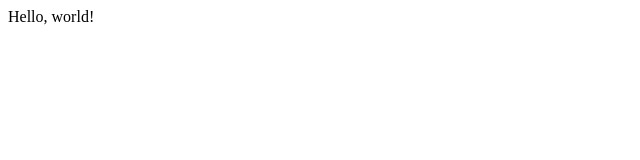
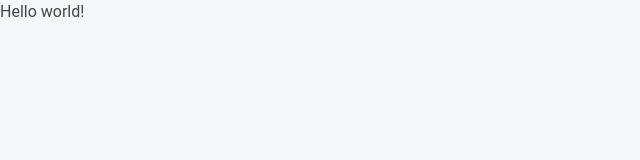
Before and after one commit to arempe93/ts-react-boilerplate, a React app: page / in a window 1280 px wide. Shown: the top 160 px of the page, without its empty margins (0-640 px from the left). Built offline with nearby package versions, Linux system fonts and the light colour scheme; the HTML template or start-up script is replaced by a standard one.

Commit message:
add styled components and react router

```diff
--- a/src/App.tsx
+++ /dev/null
@@ -1,10 +0,0 @@
-import React from 'react'
-import { hot } from 'react-hot-loader/root'
-
-const App = () => (
-  <div>
-    Hello, world!
-  </div>
-)
-
-export default hot(App)
--- /dev/null
+++ b/src/components/GlobalStyle.ts
@@ -0,0 +1,46 @@
+import { createGlobalStyle } from 'styled-components'
+
+const GlobalStyle = createGlobalStyle`
+  * {
+    box-sizing: border-box;
+  }
+
+  html,
+  body {
+    display: initial;
+    min-height: 100%;
+    width: 100vw;
+
+    font-size: 16px;
+    line-height: 1.5;
+  }
+
+  body {
+    -webkit-overflow-scrolling: touch;
+    margin: 0;
+    overflow-y: auto;
+
+    background-color: ${p => p.theme.lightGray};
+    color: ${p => p.theme.black72};
+
+    -webkit-font-smoothing: antialiased;
+    -moz-osx-font-smoothing: grayscale;
+    font-family: ${p => p.theme.font};
+    font-weight: 400;
+    text-rendering: optimizeLegibility;
+  }
+
+  h1, h2, h3, h4, h5, p {
+    margin: 0;
+
+    font-size: 1rem;
+    font-weight: 400;
+  }
+
+  ul {
+    margin: 0;
+    padding: 0;
+  }
+`
+
+export default GlobalStyle
--- a/src/index.tsx
+++ b/src/index.tsx
@@ -3,7 +3,7 @@ import '@babel/polyfill'
 import React from 'react'
 import { render } from 'react-dom'
 
-import App from '@/App'
+import App from '@/pages/App'
 
 const root = document.querySelector('#root')
 
--- /dev/null
+++ b/src/pages/App.tsx
@@ -0,0 +1,21 @@
+import React from 'react'
+import { hot } from 'react-hot-loader/root'
+import { BrowserRouter as Router, Redirect, Route, Switch } from 'react-router-dom'
+import { ThemeProvider } from 'styled-components'
+
+import GlobalStyle from '@/components/GlobalStyle'
+
+import theme from '@/theme'
+
+const App = () => (
+  <ThemeProvider theme={theme}>
+    <article>
+      <GlobalStyle />
+      <Router>
+        <Route exact path='/' render={() => <p>Hello world!</p>} />
+      </Router>
+    </article>
+  </ThemeProvider>
+)
+
+export default hot(App)
--- /dev/null
+++ b/src/theme/colors.ts
@@ -0,0 +1,59 @@
+export const primary100 = '#d4bff9'
+export const primary200 = '#b794f6'
+export const primary300 = '#9965f4'
+export const primary400 = '#7e3ff2'
+export const primary500 = '#6002ee'
+export const primary600 = '#5300e8'
+export const primary700 = '#3d00e0'
+export const primary900 = '#0000d6'
+
+export const secondary300 = '#6dbeff'
+export const secondary400 = '#50aeff'
+export const secondary500 = '#378ff6'
+export const secondary600 = '#3781e8'
+
+export const red100 = '#f9cec3'
+export const red300 = '#f49078'
+export const red400 = '#f3795b'
+export const red500 = '#f36342'
+export const red600 = '#e85d3e'
+
+export const green100 = '#defabb'
+export const green300 = '#aaf255'
+export const green500 = '#75e900'
+export const green600 = '#61d800'
+export const green700 = '#41c300'
+export const green800 = '#09af00'
+export const green900 = '#008b00'
+
+export const black = 'black'
+export const black88 = 'rgba(0,0,0,0.88)'
+export const black72 = 'rgba(0,0,0,0.72)'
+export const black64 = 'rgba(0,0,0,0.64)'
+export const black48 = 'rgba(0,0,0,0.48)'
+export const black32 = 'rgba(0,0,0,0.32)'
+export const black24 = 'rgba(0,0,0,0.24)'
+export const black16 = 'rgba(0,0,0,0.16)'
+export const black8 = 'rgba(0,0,0,0.08)'
+export const black4 = 'rgba(0,0,0,0.04)'
+export const black2 = 'rgba(0,0,0,0.02)'
+
+export const white = 'white'
+export const white88 = 'rgba(255,255,255,0.88)'
+export const white72 = 'rgba(255,255,255,0.72)'
+export const white64 = 'rgba(255,255,255,0.64)'
+export const white48 = 'rgba(255,255,255,0.48)'
+export const white32 = 'rgba(255,255,255,0.32)'
+export const white24 = 'rgba(255,255,255,0.24)'
+export const white16 = 'rgba(255,255,255,0.16)'
+export const white8 = 'rgba(255,255,255,0.08)'
+export const white4 = 'rgba(255,255,255,0.04)'
+export const white2 = 'rgba(255,255,255,0.02)'
+
+export const deepCove = '#130f40'
+
+export const lightGray = '#f5f7f9'
+
+export const background = lightGray
+
+export const transparent = 'transparent'
--- /dev/null
+++ b/src/theme/index.ts
@@ -0,0 +1,15 @@
+import * as colors from './colors'
+import * as screens from './screens'
+import * as shadows from './shadows'
+import * as sizes from './sizes'
+
+const font = `"Roboto",-apple-system,BlinkMacSystemFont,"Segoe UI",
+  Roboto,Oxygen-Sans,Ubuntu,Cantarell,"Helvetica Neue",sans-serif`
+
+export default {
+  ...colors,
+  font,
+  screens,
+  shadows,
+  sizes
+}
--- /dev/null
+++ b/src/theme/screens.ts
@@ -0,0 +1,7 @@
+export const phoneOnly = 'max-width: 559px'
+export const tablet = 'min-width: 600px'
+export const mobile = 'max-width: 899px'
+
+export const smallDesktop = 'min-width: 900px'
+export const desktop = 'min-width: 1200px'
+export const largeDesktop = 'min-width: 1800px'
--- /dev/null
+++ b/src/theme/shadows.ts
@@ -0,0 +1,4 @@
+export const lifted = `0 0 0 1px rgba(64,96,128,0.05), 0 1px 3px 0 rgba(64,96,128,0.15)`
+export const liftedMore = `0 1px 1px 2px rgba(64,96,128,0.04), 0 1px 4px 3px rgba(64,96,128,0.09)`
+export const floating = `0px -1px 16px 5px rgba(0,0,0,0.08)`
+export const robinHood = `0 0 4px 1px rgba(0,0,0,.01), 0 3px 24px rgba(48,51,51,.09)`
--- /dev/null
+++ b/src/theme/sizes.ts
@@ -0,0 +1,6 @@
+export const navbarHeight = 4
+export const sidebarWidth = 20
+
+export const strata = {
+  modal: 10000
+}
--- a/tslint.json
+++ b/tslint.json
@@ -1,8 +1,13 @@
 {
   "extends": ["tslint:latest", "tslint-react"],
   "rules": {
+    "arrow-parens": false,
+    "curly": [true, "ignore-same-line"],
+    "jsx-boolean-value": [true, "never"],
+    "jsx-no-multiline-js": false,
     "jsx-wrap-multiline": false,
     "max-line-length": { "options": [120] },
+    "member-ordering": false,
     "no-implicit-dependencies": [true, ["@"]],
     "no-submodule-imports": false,
     "quotemark": [true, "single", "jsx-single"],
```
Also changed, not shown: package.json (+5 -2 lines), 1 other file (tests, documents, lock files or other folders).
